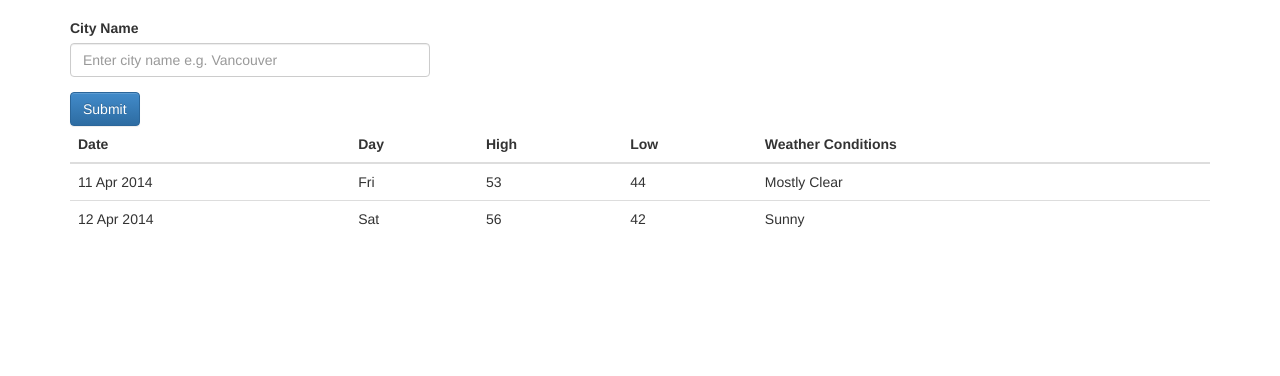
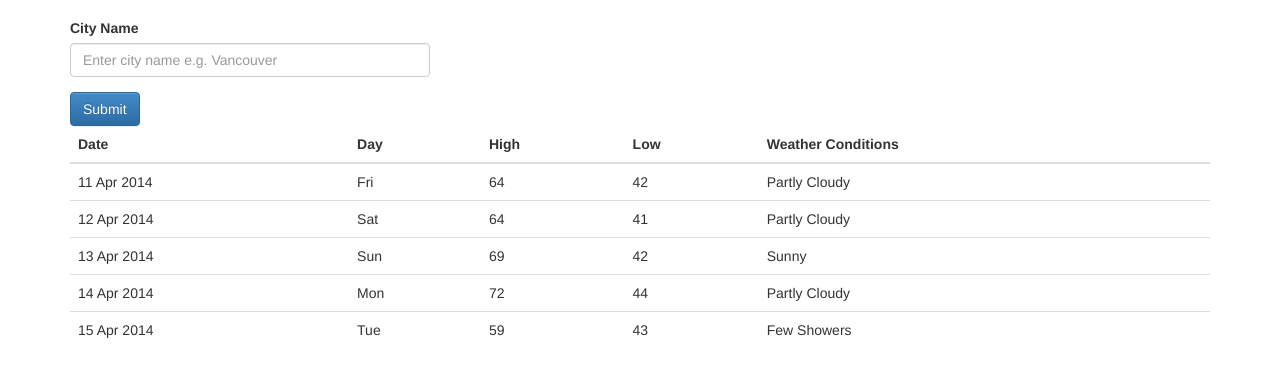
Before and after one commit to gillbatesiii/minesense-codetest, a plain HTML site: page index.html in a window 1280 px wide. Shown: the part 102-478 px from the top of the page. Drawn offline with nearby package versions, Linux system fonts and the light colour scheme; some packages are replaced by stand-ins of ours.

Commit message:
displaying data from scope

```diff
--- a/controller.js
+++ b/controller.js
@@ -6,3 +6,10 @@
  * - make request to Yahoo weather
  * - monitor errors
  */
+
+var weatherApp = angular.module('weatherApp', []);
+
+weatherApp.controller('ForecastController', function ($scope){
+	$scope.forecasts = [{"code":"29","date":"11 Apr 2014","day":"Fri","high":"64","low":"42","text":"Partly Cloudy"},{"code":"30","date":"12 Apr 2014","day":"Sat","high":"64","low":"41","text":"Partly Cloudy"},{"code":"32","date":"13 Apr 2014","day":"Sun","high":"69","low":"42","text":"Sunny"},{"code":"30","date":"14 Apr 2014","day":"Mon","high":"72","low":"44","text":"Partly Cloudy"},{"code":"11","date":"15 Apr 2014","day":"Tue","high":"59","low":"43","text":"Few Showers"}];
+
+})
--- a/index.html
+++ b/index.html
@@ -1,5 +1,5 @@
 <!DOCTYPE html>
-<html lang="en">
+<html lang="en" data-ng-app="weatherApp">
   <head>
     <meta charset="utf-8">
     <meta http-equiv="X-UA-Compatible" content="IE=edge">
@@ -37,7 +37,7 @@
        <div class="col-sm-4"></div>
 	   <div class="col-sm-4"></div>
 	  </div>
-	  <table class="table">
+	  <table class="table" data-ng-controller="ForecastController">
 	   <thead>
 	    <tr>
 	      <th>Date</th>
@@ -48,20 +48,13 @@
 	    </tr>
 	    </thead>
 	    <tbody>
-	      <tr>
-	        <td>11 Apr 2014</td>
-	        <td>Fri</td>
-	        <td>53</td>
-	        <td>44</td>
-	        <td>Mostly Clear</td>
+	      <tr ng-repeat="forecast in forecasts">
+	        <td>{{ forecast.date }}</td>
+	        <td>{{ forecast.day }}</td>
+	        <td>{{ forecast.high }}</td>
+	        <td>{{ forecast.low }}</td>
+	        <td>{{ forecast.text }}</td>
 	      </tr>
-	      <tr>
-            <td>12 Apr 2014</td>
-            <td>Sat</td>
-            <td>56</td>
-            <td>42</td>
-            <td>Sunny</td>
-          </tr>
 	    </tbody>
 	  </table>
     </div>
```
